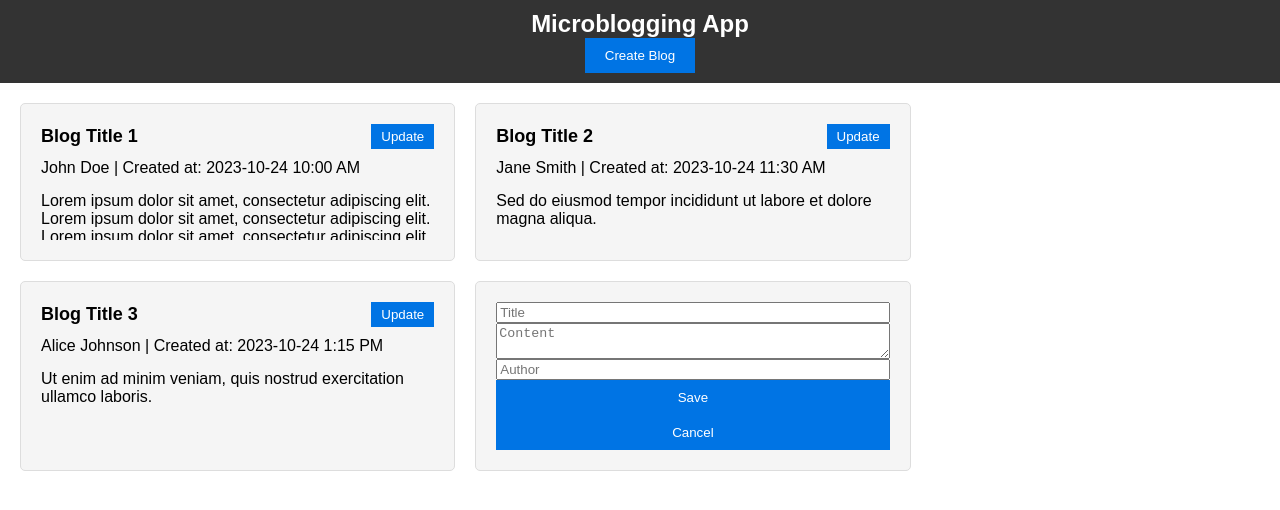
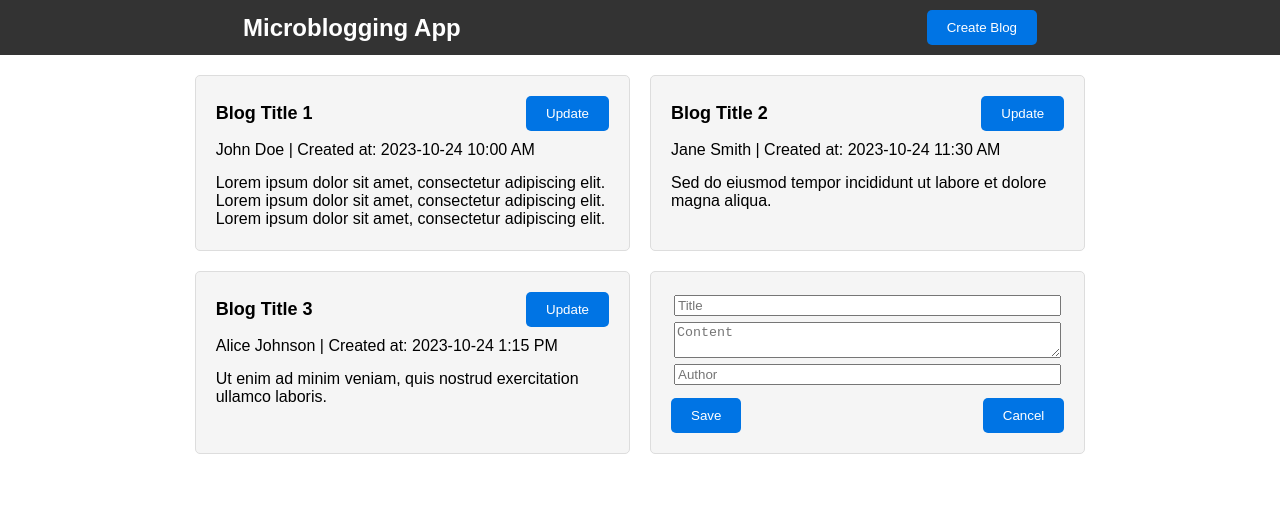
Before and after one commit to tirdesh/MicrobloggingApp, a plain HTML site: page index.html in a window 1280 px wide. Both pictures are taken after a click on the button "Create Blog". Drawn offline with Linux system fonts and the light colour scheme.

Commit message:
Updated css

```diff
--- a/script.js
+++ b/script.js
@@ -124,6 +124,10 @@ const createEditableBlogCard = () => {
     const authorInput = document.createElement("input");
     authorInput.placeholder = "Author";
 
+
+    const button_row = document.createElement("div");
+    button_row.className = "button-row";
+
     const saveButton = document.createElement("button");
     saveButton.textContent = "Save";
     saveButton.addEventListener("click", () => {
@@ -141,12 +145,14 @@ const createEditableBlogCard = () => {
         blogList.removeChild(editableBlogCard);
     });
 
+    button_row.appendChild(saveButton);
+    button_row.appendChild(cancelButton);
+
     // Append input fields and buttons to the editable card
     editableBlogCard.appendChild(titleInput);
     editableBlogCard.appendChild(contentInput);
     editableBlogCard.appendChild(authorInput);
-    editableBlogCard.appendChild(saveButton);
-    editableBlogCard.appendChild(cancelButton);
+    editableBlogCard.appendChild(button_row);
 
     // Add the editable card to the blog list
     blogList.appendChild(editableBlogCard);
@@ -171,8 +177,10 @@ function addUpdateButtonListeners() {
                 <h2>${title}</h2>
                 <input type="text" class="editable-author" placeholder="Edit Author" value="${author}">
                 <textarea class="editable-content" placeholder="Edit Content">${content}</textarea>
+                <div class="button-row">
                 <button class="save-blog">Save</button>
                 <button class="cancel-blog">Cancel</button>
+                </div>
             `;
 
             // Replace the blog card with the editable card
--- a/styles.css
+++ b/styles.css
@@ -11,16 +11,21 @@ header {
     color: #fff;
     padding: 10px;
     text-align: center;
+    display: flex;
+    justify-content: space-around;
+    align-items: center;
 }
 
 h1 {
     font-size: 24px;
+    margin: 0;
 }
 
 button {
     background-color: #0074e4;
     color: #fff;
     border: none;
+    border-radius: 5px;
     padding: 10px 20px;
     cursor: pointer;
 }
@@ -35,6 +40,7 @@ button:hover {
     flex-wrap: wrap;
     gap: 20px;
     margin: 20px;
+    justify-content: center;
 }
 
 /* Style individual blog cards */
@@ -85,7 +91,7 @@ button.update-blog {
     background-color: #0074e4;
     color: #fff;
     border: none;
-    padding: 5px 10px;
+    padding: 10px 20px;
     cursor: pointer;
 }
 
@@ -96,19 +102,38 @@ button.update-blog {
 
 /* Style the content section */
 .content {
-    max-height: 3em;
+    max-height: 3.5em;
     overflow: hidden;
     position: relative;
+    overflow-y: auto;
 }
 
-.content.expanded {
-    max-height: none;
+.content:hover {
+    overflow-y: scroll;
 }
 
-/* Style the 'Read more' link within the content container if needed */
-.read-more {
-    color: #0074e4;
+/* Additional styles for expanded blog cards */
+
+
+/* Style the editable card buttons row */
+.editable .button-row {
+    display: flex;
+    justify-content: space-between;
+    align-items: center;
+    margin-top: 10px;
+}
+
+/* Style the "Save" and "Cancel" buttons within the button row */
+.editable .save-blog,
+.editable .cancel-blog {
+    background-color: #0074e4;
+    color: #fff;
+    border: none;
+    padding: 10px 20px;
     cursor: pointer;
-    position: absolute;
-    bottom: 0;
+    align-self: flex-start;
 }
+
+input, textarea{
+    margin: 3px;
+}
```
